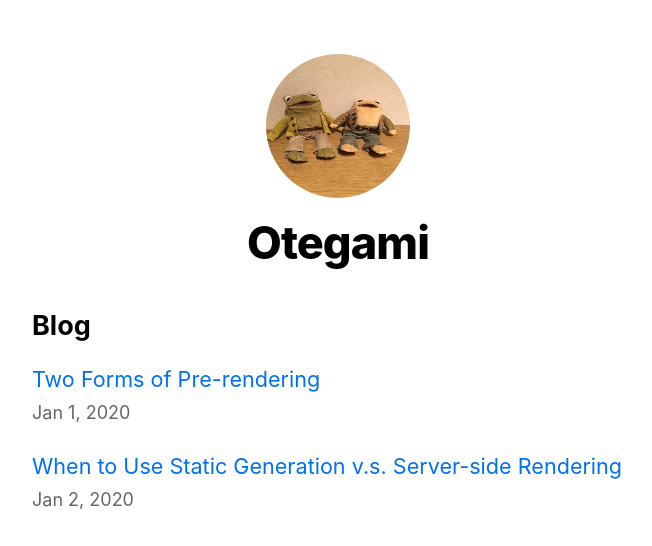
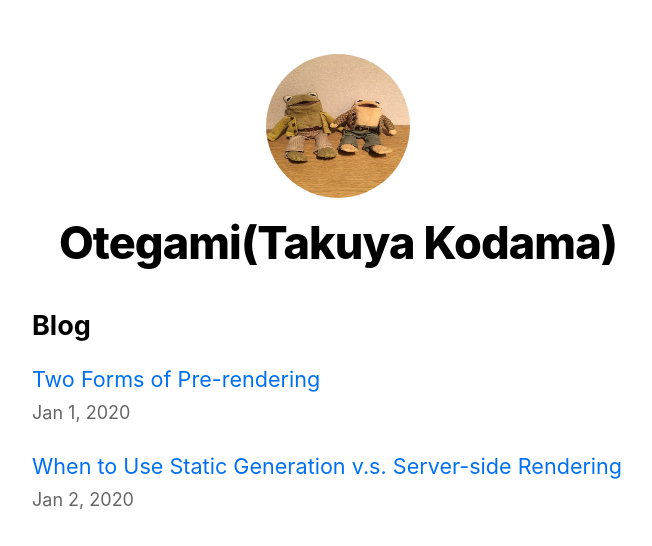
Before and after one commit to otegami/nextjs-tutorial, a Next.js app: page / in a window 1280 px wide. Shown: the top 546 px of the page, without its empty margins (302-954 px from the left). Built offline with nearby package versions, Linux system fonts and the light colour scheme.

Commit message:
Added my fullname to blog

```diff
--- a/components/layout.js
+++ b/components/layout.js
@@ -4,7 +4,8 @@ import styles from './layout.module.css'
 import utilStyles from '../styles/utils.module.css'
 import Link from 'next/link'
 
-const name = 'Otegami'
+const name = 'Otegami(Takuya Kodama)'
+
 export const siteTitle = 'Next.js Sample Website'
 
 const Layout = ({ children, home }) => {
```
